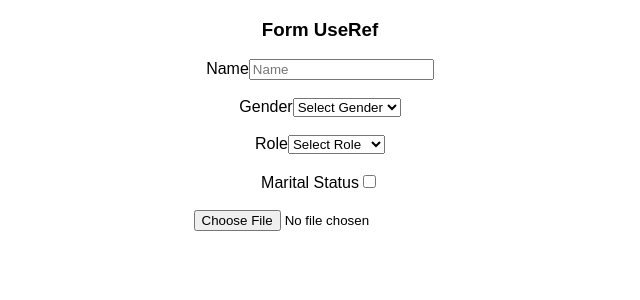
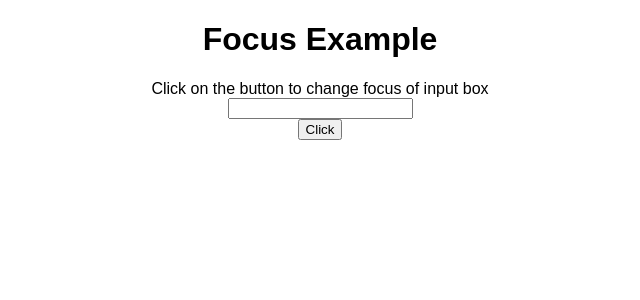
Before and after one commit to shreevalikushe/useEffectUseRef, a React (Create React App) app: page / in a window 1280 px wide. Shown: the top 300 px of the page, without its empty margins (320-960 px from the left). Built offline with nearby package versions, Linux system fonts and the light colour scheme.

Commit message:
Focus Example

```diff
--- a/src/App.js
+++ b/src/App.js
@@ -1,5 +1,6 @@
 import { useState } from "react";
 import Countdown from "./Components/Countdown";
+import Focus from "./Components/Focus";
 import FormRef from "./Components/FormRef";
 import Timer from "./Components/Timer";
 import "./styles.css";
@@ -11,7 +12,8 @@ export default function App() {
       {/* {!hide && <Countdown initial={100} />} */}
       {/* <button onClick={() => setHide(!hide)}>Hide Stopwatch</button> */}
       {/* <Timer initial={0} final={15} /> */}
-      <FormRef />
+      {/* <FormRef /> */}
+      <Focus />
     </div>
   );
 }
--- /dev/null
+++ b/src/Components/Focus.jsx
@@ -0,0 +1,26 @@
+const { useRef, useState } = require("react");
+
+function Focus() {
+  const inputRef = useRef(null);
+  const [edit, setEdit] = useState(false);
+  const handleClick = () => {
+    setEdit(!edit);
+    if (edit) {
+      inputRef.current.focus();
+      console.log(edit);
+    }
+  };
+  return (
+    <>
+      <h1>Focus Example</h1>
+      <div>
+        <label>Click on the button to change focus of input box</label>
+        <div>
+          <input ref={inputRef} />
+        </div>
+      </div>
+      <button onClick={handleClick}>Click</button>
+    </>
+  );
+}
+export default Focus;
```
